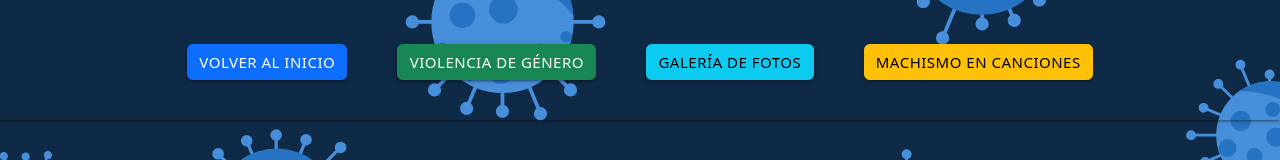
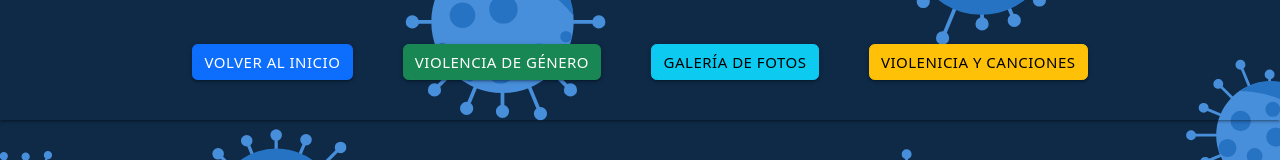
Before and after one commit to cartup90/ResmAlberdi, a website: page dengue.html in a window 1280 px wide. Shown: the top 160 px of the page. Drawn offline with nearby package versions, Linux system fonts and the light colour scheme.

Commit message:
name changed button canciones

```diff
--- a/dengue.html
+++ b/dengue.html
@@ -23,7 +23,7 @@
           <li><a href="index.html"><button type="button" class="btn btn-primary">Volver al inicio</button></a></li>
           <li><a href="violencia.html"><button type="button" class="btn btn-success">Violencia de género</button></a></li>
           <li><a href="fotos.html"><button type="button" class="btn btn-info">Galería de fotos</button></a></li>
-          <li><a href="canciones.html"><button type="button" class="btn btn-warning">Machismo en canciones</button></a></li>
+          <li><a href="canciones.html"><button type="button" class="btn btn-warning">Violenicia y canciones</button></a></li>
       </ul>
   </nav>
     <h2 class="tituloDengue">La problemática del Dengue</h2>
```
Also changed, not shown: fotos.html (+1 -1 lines), index.html (+1 -1 lines), violencia.html (+1 -1 lines).
